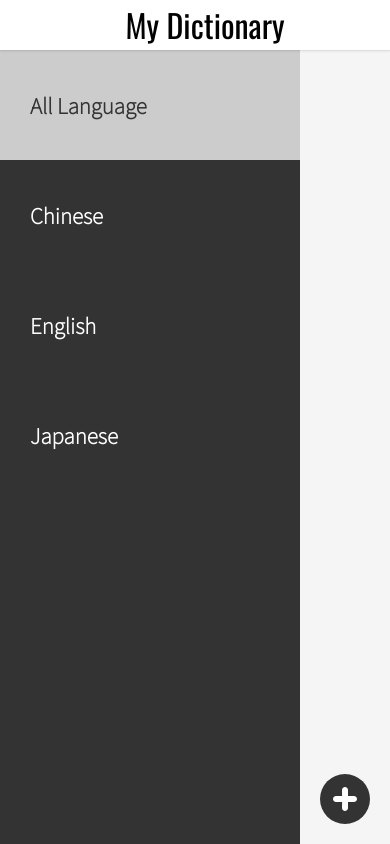
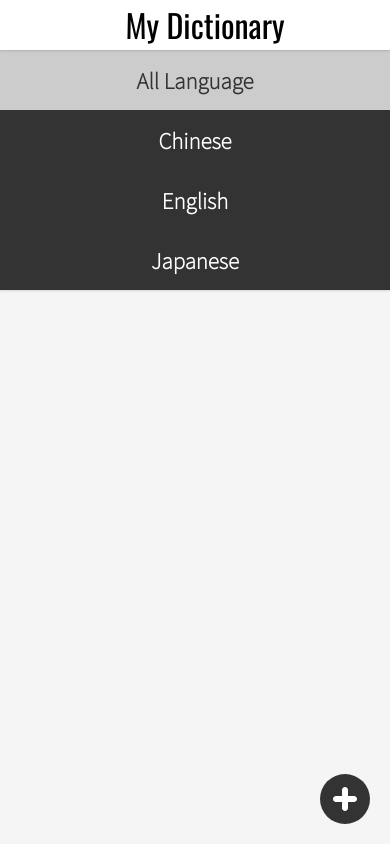
Before and after one commit to KoreanDinosaurs/React_Prac_2, a React (Create React App) app in the folder personel/: page / in a window 390 px wide. Built offline with nearby package versions, Linux system fonts and the light colour scheme; no server answers; the database is empty.

Commit message:
Responsive Web Design Work

```diff
--- a/personel/package.json
+++ b/personel/package.json
@@ -3,6 +3,8 @@
   "version": "0.1.0",
   "private": true,
   "dependencies": {
+    "@material-ui/core": "^4.12.3",
+    "@material-ui/icons": "^4.11.2",
     "@testing-library/jest-dom": "^5.14.1",
     "@testing-library/react": "^12.0.0",
     "@testing-library/user-event": "^13.2.1",
--- a/personel/src/Article.js
+++ b/personel/src/Article.js
@@ -66,6 +66,10 @@ const Container = styled.div`
     display: flex;
     flex-direction: column;
     color: ${props => props.num ? "white" : "black"};
+
+    @media screen and (max-width: 480px) {
+        width: 380px;
+    }
 `;
 
 const Word = styled.span`
--- a/personel/src/Create.js
+++ b/personel/src/Create.js
@@ -58,6 +58,7 @@ function Create() {
     }
 
     return(
+
         <Container>
             <Wrap>
                 <span>단어 추가하기</span>
--- a/personel/src/Nav.js
+++ b/personel/src/Nav.js
@@ -48,6 +48,25 @@ const Wrap = styled.div`
     display: flex;
     flex-direction: column;
 
+    @media screen and (max-width: 1200px) {
+        position: static;
+        height: 60px;
+        width: 100%;
+        display: flex;
+        flex-direction: row;
+        align-items: center;
+        box-shadow: 0 2px 2px rgba(0, 0, 0, 0.05), 0 1px 0 rgba(0, 0, 0, 0.05);
+    }
+
+    @media screen and (max-width: 480px) {
+        position: static;
+        height: 240px;
+        width: 100%;
+        display: flex;
+        flex-direction: column;
+        align-items: center;
+        box-shadow: 0 2px 2px rgba(0, 0, 0, 0.05), 0 1px 0 rgba(0, 0, 0, 0.05);
+    }
 `;
 
 const StyledLink = styled(Link)`
@@ -56,12 +75,20 @@ const StyledLink = styled(Link)`
     font-size: 1.3em;
     font-weight: bold;
     width: 100%;
-    /* height: 50px; */
     padding: 40px 30px;
 
     &:hover, :focus {
         background-color: #cdcccc;
         color: #333;
-        /* font-weight: bold; */
+    }
+
+    @media screen and (max-width: 1200px) {
+        padding: 0;
+        text-align: center;
+        line-height: 60px;
+    }
+
+    @media screen and (max-width: 480px) {
+
     }
 `;
--- a/personel/src/Section.js
+++ b/personel/src/Section.js
@@ -11,7 +11,6 @@ import Japanese from "./Japanese";
 function Section(){
     return (
         <Container>
-
             <Routes>
                 <Route path="/*" element={<Article/>}/>
                 <Route path="/english" element={<English/>}/>
@@ -33,9 +32,27 @@ const Container = styled.div`
     grid-template-columns: repeat(3, 1fr);
     grid-gap: 40px;
 
-    /* overflow-y: scroll;
-    -ms-overflow-style: none;
-    scrollbar-width: none;
+    @media screen and (max-width: 1400px) {
+        grid-template-columns: repeat(2, 1fr);
+    }
 
-    &::-webkit-scrollbar{ display:none; } */
+    @media screen and (max-width: 1200px) {
+        grid-template-columns: repeat(2, 1fr);
+        width: 100vw;
+        margin-top: 60px;
+    }
+
+    @media screen and (max-width: 800px) {
+        grid-template-columns: repeat(1, 1fr);
+        padding: 40px 60px;
+    }
+
+    @media screen and (max-width: 480px) {
+        float: none;
+        display: flex;
+        flex-direction: column;
+        align-items: center;
+        padding: 0px;
+        /* margin-top: 30px; */
+    }
 `;
--- a/personel/src/redux/configStore.js
+++ b/personel/src/redux/configStore.js
@@ -9,4 +9,5 @@ const rootReducer = combineReducers({data});
 
 const store = createStore(rootReducer, enhancer);
 
+
 export default store;
--- a/personel/src/redux/modules/data.js
+++ b/personel/src/redux/modules/data.js
@@ -99,7 +99,7 @@ export const updateDataFB2 = (id) => {
 
 
     // getState()를 사용해서 스토어의 데이터를 가져올 수 있어!
-    console.log(getState().data)
+    console.log(getState())
     // data_list 데이터를 가져오자
     // const _data_list = getState().data.list
     // 몇번째인지 찾기!
```
Also changed, not shown: personel/src/App.js (+6 -5 lines), 1 other file (tests, documents, lock files or other folders).
